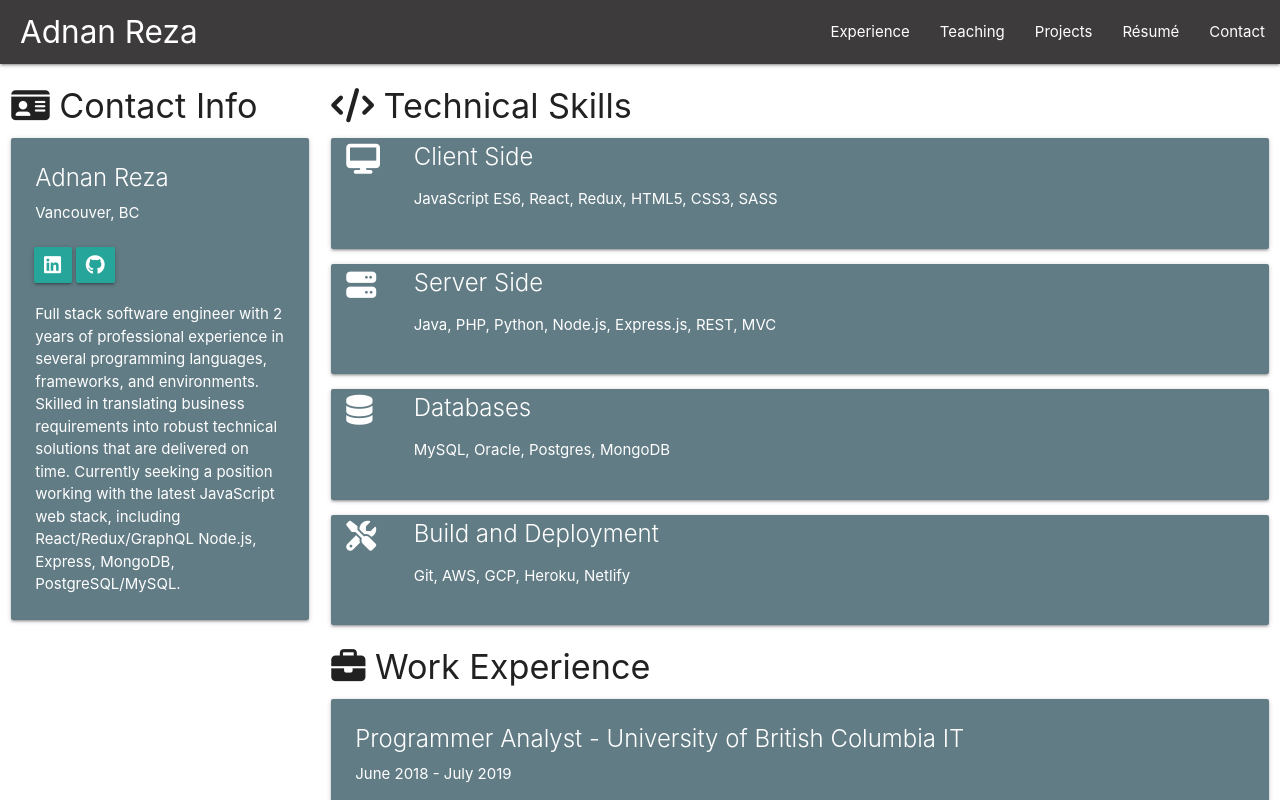
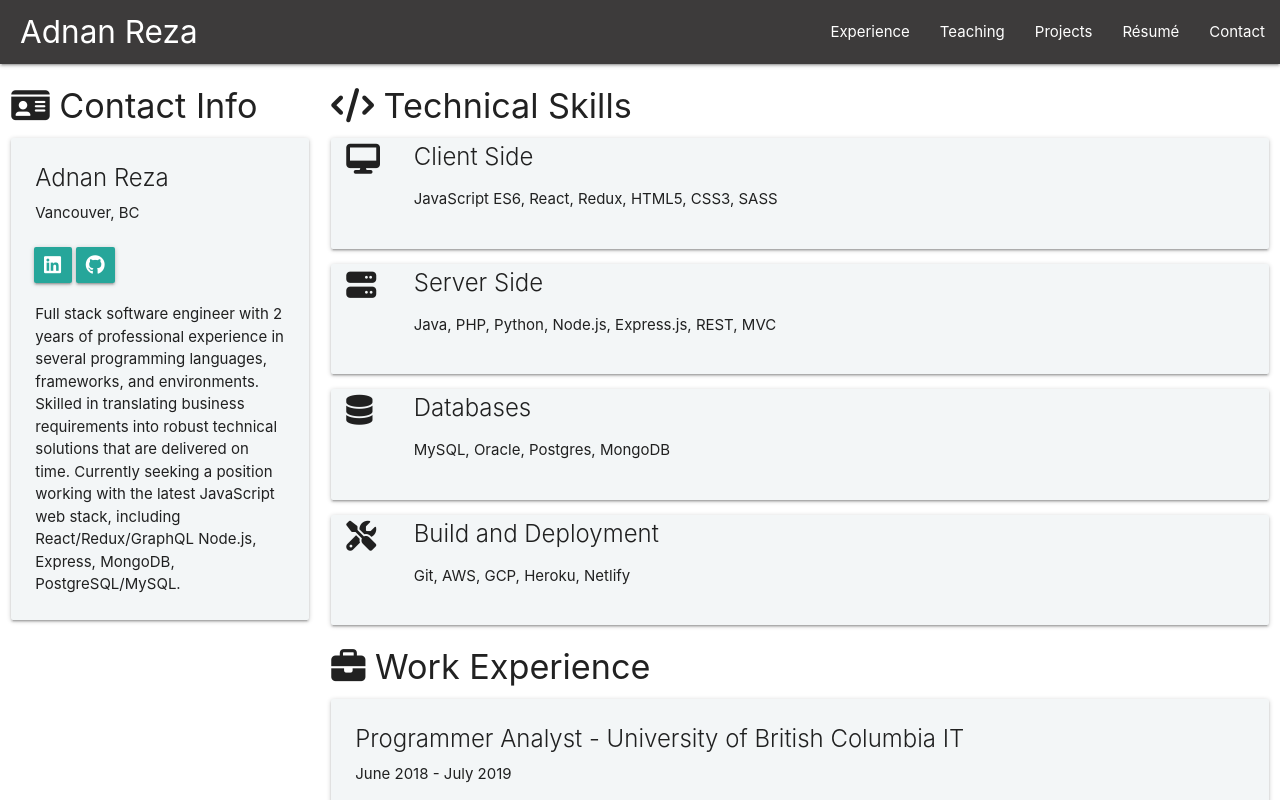
Before and after one commit to adnanreza/personal-site, a React (Create React App) app: page /Resume in a window 1280 px wide. Shown: the top 800 px of the page. Built offline with nearby package versions, Linux system fonts and the light colour scheme; the HTML template or start-up script is replaced by a standard one.

Commit message:
Updated card colors

```diff
--- a/src/components/layout/BasicCard.js
+++ b/src/components/layout/BasicCard.js
@@ -1,7 +1,7 @@
 import React, { Fragment } from 'react';
 import PropTypes from 'prop-types';
 
-const BasicCard = ({ title, text, cardColor, links, linkSet, linkText }) => {
+const BasicCard = ({ title, text, links, linkSet, linkText }) => {
   const array = Array.from(linkSet);
 
   return (
--- a/src/components/layout/ResumeBlock.js
+++ b/src/components/layout/ResumeBlock.js
@@ -6,7 +6,7 @@ const ResumeBlock = ({ heading, subheading, buttons, body, list, links }) => {
 
   return (
     <div style={style} className='card darken-1'>
-      <div className='card-content white-text'>
+      <div className='card-content'>
         <span className='card-title'>{heading}</span>
         <span>{subheading}</span>
         <br />
@@ -41,7 +41,7 @@ const ResumeBlock = ({ heading, subheading, buttons, body, list, links }) => {
 };
 
 const style = {
-  'background-color': '#627C85'
+  backgroundColor: 'rgba(243, 246, 247, 1)'
 };
 
 const buttonsRow = {
--- a/src/components/layout/TechnicalSkillsBlock.js
+++ b/src/components/layout/TechnicalSkillsBlock.js
@@ -4,7 +4,7 @@ import PropTypes from 'prop-types';
 const TechnicalSkillsBlock = ({ body, heading, icon }) => {
   return (
     <div style={style} class='card darken-1'>
-      <div style={cardContentStyle} class='card-content white-text'>
+      <div style={cardContentStyle} class='card-content'>
         <div className='row'>
           <div className='col s1'>
             <span className='center-align'>
@@ -25,7 +25,7 @@ const TechnicalSkillsBlock = ({ body, heading, icon }) => {
 };
 
 const style = {
-  backgroundColor: '#627C85'
+  backgroundColor: 'rgba(243, 246, 247, 1)'
 };
 
 const cardContentStyle = {
```
